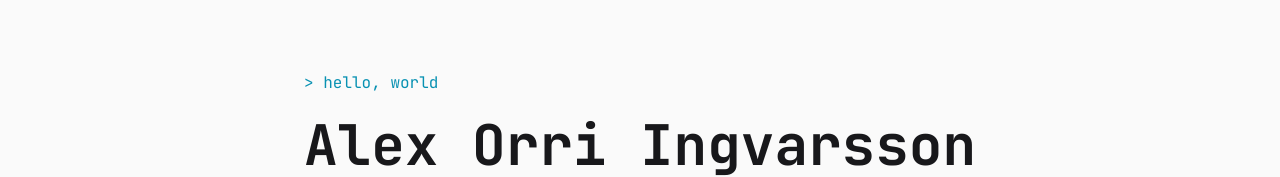
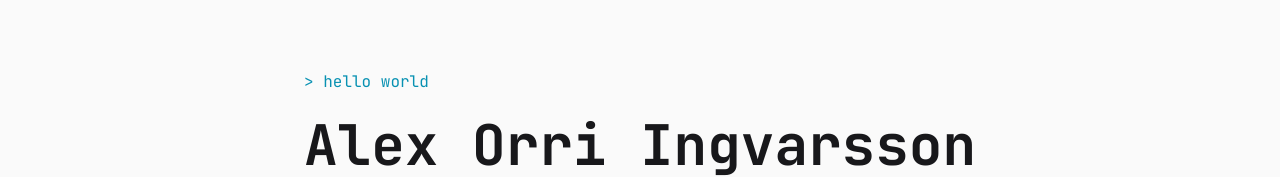
Before and after one commit to masterlexus/portfolio, a React (Vite) app: page / in a window 1280 px wide. Shown: the part 236-413 px from the top of the page. Built offline with nearby package versions, Linux system fonts and the light colour scheme.

Commit message:
fix "hello world" display bug
the blinking cursor in the "hello world" text in the Hero section was a
bit weird

```diff
--- a/src/components/sections/Hero.tsx
+++ b/src/components/sections/Hero.tsx
@@ -23,9 +23,9 @@ export default function Hero() {
       >
         <motion.p
           variants={fadeInUp}
-          className="mb-4 font-mono text-accent"
+          className="mb-4 font-mono text-accent flex gap-1 items-center"
         >
-          {'> hello, world'} <Cursor />
+          {'> hello world'} <Cursor />
         </motion.p>
 
         <motion.h1
```
